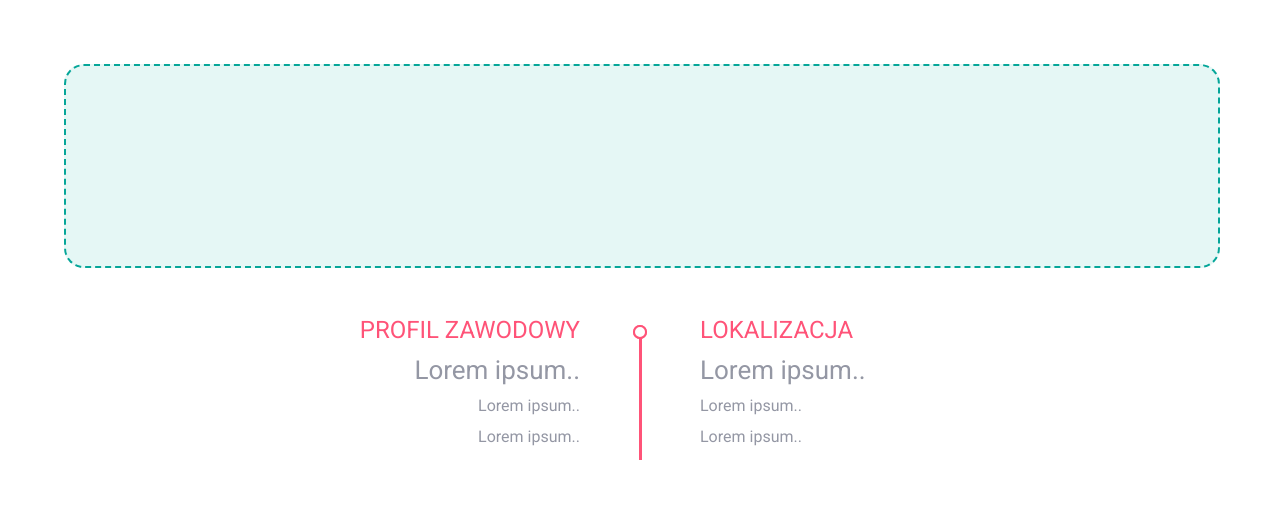
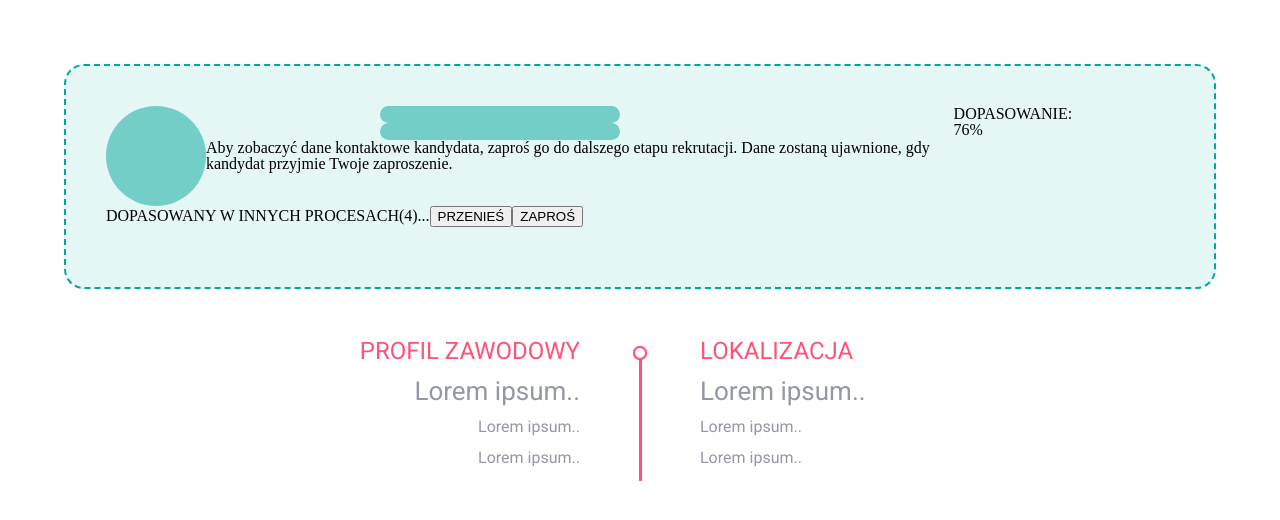
Before and after one commit to alekz29/cv, a React app: page / in a window 1280 px wide. Built offline with nearby package versions, Linux system fonts and the light colour scheme.

Commit message:
ready outline

```diff
--- a/src/components/Summary.js
+++ b/src/components/Summary.js
@@ -3,7 +3,28 @@ import '../styles/Summary.scss'
 
 const Summary = () => {
     return (
-        <section className={'Summary'}>
+        <section className={'summary-container'}>
+            <div className={'summary'}>
+                <div className={'padlock'}>
+                </div>
+                <div className={'fit'}>
+                    <div className={'progress-bar'}>
+                    </div>
+                    <div className={'progress-bar'}>
+                    </div>
+                    <p>Aby zobaczyć dane kontaktowe kandydata, zaproś go do dalszego etapu rekrutacji.
+                        Dane zostaną ujawnione, gdy kandydat przyjmie Twoje zaproszenie.</p>
+                </div>
+                <div className={'result'}>
+                    <p>DOPASOWANIE:</p>
+                    <h1>76%</h1>
+                </div>
+            </div>
+            <div className={'action'}>
+                <a>DOPASOWANY W INNYCH PROCESACH(4)...</a>
+                <button>PRZENIEŚ</button>
+                <button>ZAPROŚ</button>
+            </div>
         </section>
     )
 }
--- a/src/styles/Summary.scss
+++ b/src/styles/Summary.scss
@@ -1,11 +1,50 @@
 $font-color: #05a699;
+$light-color:#72cec7;
 
-.Summary{
+.summary-container{
   max-width: 1200px;
   margin: 0 auto;
   width:100%;
-  height:200px;
+  height:225px;
   background:#e5f7f5;
   border: dashed 2px $font-color;
   border-radius: 20px;
+  display:flex;
+  flex-direction: column;
+  padding:40px;
+  box-sizing: border-box;
+  .summary{
+    display: flex;
+    flex-direction: row;
+    .padlock{
+      width: 100px;
+      height:100px;
+      border-radius: 50px;
+      background: $light-color;
+    }
+  }
+  .action{
+
+  }
 }
+
+
+.progress-bar {
+  border-radius: 20px;
+  height: 17px;
+  width: 400px;
+  padding: 0;
+  margin: 0 auto;
+}
+
+.progress-bar::after {
+  content: '';
+  display: block;
+  background: $light-color;
+  width: 60%;
+  height: 100%;
+  border-radius: 9px;
+}
+.fit{
+  width: 70%;
+}
```
